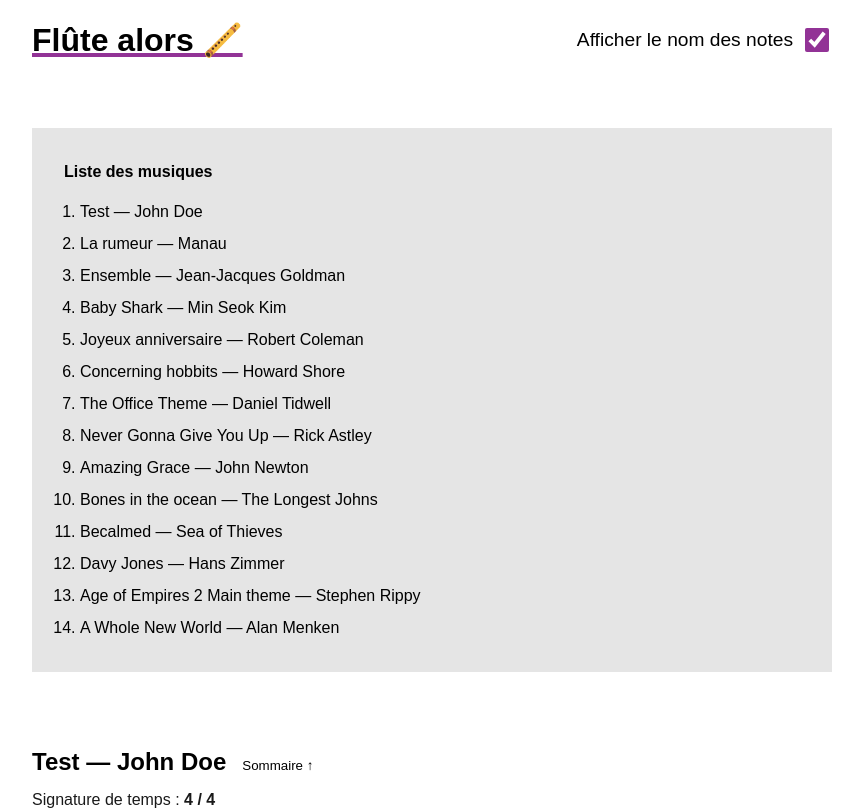
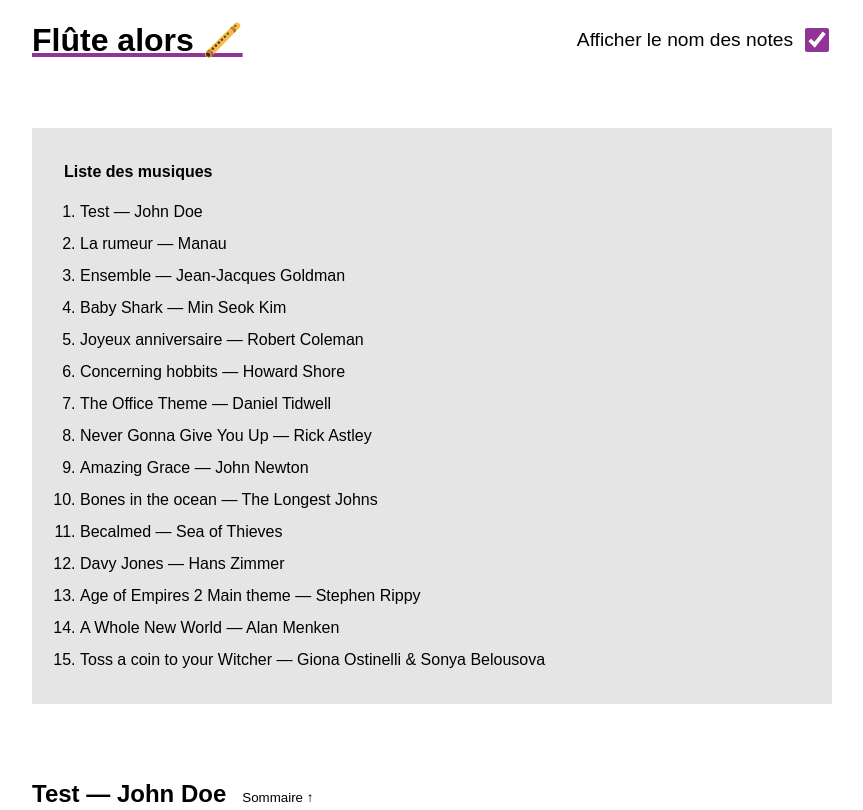
Before and after one commit to bellangerq/flute-alors, a Vue app: page / in a window 1280 px wide. Shown: the top 810 px of the page, without its empty margins (208-1071 px from the left). Built offline with nearby package versions, Linux system fonts and the light colour scheme.

Commit message:
add witcher song

```diff
--- a/sheets.js
+++ b/sheets.js
@@ -1050,37 +1050,176 @@
       { type: "rest", value: "quarter" },
     ],
   },
-  // {
-  //   name: "Toss a coin to your Witcher",
-  //   author: "Giona Ostinelli & Sonya Belousova",
-  //   timeSignature: [4, 4],
-  //   startValue: 0.5,
-  //   items: [
-  //     { type: "note", name: "sol", value: "eighth" },
-  //     { type: "note", name: "fa", value: "eighth", sharp: true },
-  //     { type: "note", name: "mi", value: "eighth" },
-  //     { type: "note", name: "re", value: "eighth" },
-  //     { type: "note", name: "mi", value: "half" },
-  //     { type: "note", name: "la", value: "eighth" },
-  //     { type: "note", name: "la", value: "eighth" },
-  //     { type: "note", name: "sol", value: "eighth" },
-  //     { type: "note", name: "fa", value: "eighth", sharp: true },
-  //     { type: "note", name: "mi", value: "quarter", dotted: true },
-  //     { type: "note", name: "mi", value: "eighth" },
-  //     { type: "note", name: "la", value: "eighth" },
-  //     { type: "note", name: "la", value: "eighth" },
-  //     { type: "note", name: "si", value: "quarter" },
-  //     { type: "note", name: "sol", value: "eighth" },
-  //     { type: "note", name: "mi", value: "eighth", tied: "start" },
-  //     { type: "note", name: "mi", value: "eighth", tied: "end" },
-  //     { type: "note", name: "mi", value: "eighth" },
-  //     { type: "note", name: "la", value: "quarter" },
-  //     { type: "note", name: "sol", value: "quarter" },
-  //     { type: "note", name: "la", value: "quarter" },
-  //     { type: "note", name: "la", value: "eighth" },
-  //     { type: "note", name: "si", value: "eighth" },
-  //     { type: "note", name: "si", value: "quarter", tied: "start" },
-  //     { type: "note", name: "si", value: "half", tied: "end" },
-  //   ],
-  // },
+  // Source: https://www.youtube.com/watch?v=XTxZg6o6xFM
+  {
+    name: "Toss a coin to your Witcher",
+    author: "Giona Ostinelli & Sonya Belousova",
+    timeSignature: [4, 4],
+    startValue: 0.5,
+    items: [
+      { type: "note", name: "sol", value: "eighth" },
+      { type: "note", name: "fa", value: "eighth", sharp: true },
+      { type: "note", name: "mi", value: "eighth" },
+      { type: "note", name: "re", value: "eighth" },
+      { type: "note", name: "mi", value: "half" },
+      { type: "note", name: "la", value: "eighth" },
+      { type: "note", name: "la", value: "eighth" },
+      { type: "note", name: "sol", value: "eighth" },
+      { type: "note", name: "fa", value: "eighth", sharp: true },
+      { type: "note", name: "mi", value: "quarter", dotted: true },
+      { type: "note", name: "mi", value: "eighth" },
+      { type: "note", name: "la", value: "eighth" },
+      { type: "note", name: "la", value: "eighth" },
+      { type: "note", name: "si", value: "quarter" },
+      { type: "note", name: "sol", value: "eighth" },
+      { type: "note", name: "mi", value: "eighth", tied: "start" },
+      { type: "note", name: "mi", value: "eighth", tied: "end" },
+      { type: "note", name: "mi", value: "eighth" },
+      { type: "note", name: "la", value: "quarter", triplet: true },
+      { type: "note", name: "sol", value: "quarter", triplet: true },
+      { type: "note", name: "la", value: "quarter", triplet: true },
+      { type: "rest", value: "half" },
+      { type: "note", name: "la", value: "eighth" },
+      {
+        type: "note",
+        name: "si",
+        value: "quarter",
+        dotted: true,
+        tied: "start",
+      },
+      { type: "note", name: "si", value: "half", tied: "end" },
+      { type: "rest", value: "half" },
+      { type: "rest", value: "quarter" },
+      { type: "rest", value: "eighth" },
+      { type: "note", name: "mi", value: "eighth" },
+      { type: "note", name: "sol", value: "eighth", dotted: true },
+      { type: "note", name: "fa", value: "sixteenth", sharp: true },
+      { type: "note", name: "mi", value: "eighth" },
+      { type: "note", name: "re", value: "eighth" },
+      { type: "note", name: "mi", value: "quarter", dotted: true },
+      { type: "note", name: "mi", value: "eighth" },
+      { type: "note", name: "sol", value: "eighth" },
+      { type: "note", name: "la", value: "eighth" },
+      { type: "note", name: "fa", value: "quarter", sharp: true },
+      { type: "note", name: "re", value: "eighth" },
+      { type: "note", name: "mi", value: "eighth", tied: "start" },
+      { type: "note", name: "mi", value: "eighth", tied: "end" },
+      { type: "note", name: "mi", value: "eighth" },
+      { type: "note", name: "la", value: "eighth" },
+      { type: "note", name: "la", value: "eighth" },
+      { type: "note", name: "si", value: "eighth" },
+      { type: "note", name: "sol", value: "eighth", tied: "start" },
+      { type: "note", name: "sol", value: "eighth", tied: "end" },
+      { type: "note", name: "mi", value: "eighth", tied: "start" },
+      { type: "note", name: "mi", value: "eighth", tied: "end" },
+      { type: "note", name: "mi", value: "eighth" },
+      { type: "note", name: "la", value: "eighth" },
+      { type: "note", name: "la", value: "eighth" },
+      { type: "note", name: "la", value: "eighth" },
+      { type: "note", name: "si", value: "eighth", tied: "start" },
+      { type: "note", name: "si", value: "half", tied: "end" },
+      { type: "rest", value: "quarter" },
+      { type: "note", name: "sol", value: "eighth" },
+      { type: "note", name: "mi", value: "eighth" },
+      { type: "rest", value: "whole" },
+      { type: "rest", value: "half" },
+      { type: "note", name: "sol", value: "eighth" },
+      { type: "note", name: "fa", value: "eighth", sharp: true },
+      { type: "note", name: "mi", value: "eighth" },
+      { type: "note", name: "re", value: "eighth" },
+      { type: "note", name: "mi", value: "quarter", dotted: true },
+      { type: "note", name: "mi", value: "eighth" },
+      { type: "note", name: "sol", value: "eighth" },
+      { type: "note", name: "la", value: "eighth" },
+      { type: "note", name: "fa", value: "eighth", sharp: true },
+      { type: "note", name: "fa", value: "eighth", sharp: true },
+      { type: "note", name: "mi", value: "half" },
+      { type: "note", name: "la", value: "eighth" },
+      { type: "note", name: "la", value: "eighth" },
+      { type: "note", name: "si", value: "eighth" },
+      { type: "note", name: "sol", value: "eighth", tied: "start" },
+      { type: "note", name: "sol", value: "eighth", tied: "end" },
+      { type: "note", name: "mi", value: "eighth", tied: "start" },
+      { type: "note", name: "mi", value: "eighth", tied: "end" },
+      { type: "note", name: "mi", value: "eighth" },
+      { type: "note", name: "do'", value: "eighth" },
+      { type: "note", name: "si", value: "eighth" },
+      { type: "note", name: "sol", value: "eighth" },
+      { type: "note", name: "la", value: "eighth" },
+      { type: "note", name: "si", value: "half" },
+      { type: "note", name: "sol", value: "eighth", dotted: true },
+      { type: "note", name: "fa", value: "sixteenth", sharp: true },
+      { type: "note", name: "mi", value: "sixteenth" },
+      { type: "note", name: "re", value: "sixteenth", tied: "start" },
+      { type: "note", name: "re", value: "eighth", tied: "end" },
+      { type: "note", name: "mi", value: "half" },
+      { type: "note", name: "sol", value: "eighth" },
+      { type: "note", name: "la", value: "eighth" },
+      { type: "note", name: "fa", value: "eighth", sharp: true },
+      { type: "note", name: "fa", value: "eighth", sharp: true },
+      { type: "note", name: "mi", value: "quarter", dotted: true },
+      { type: "note", name: "mi", value: "eighth" },
+      { type: "note", name: "la", value: "eighth" },
+      { type: "note", name: "la", value: "eighth" },
+      { type: "note", name: "si", value: "eighth" },
+      { type: "note", name: "sol", value: "eighth" },
+      { type: "note", name: "mi", value: "half" },
+      { type: "note", name: "la", value: "eighth" },
+      { type: "note", name: "sol", value: "eighth" },
+      { type: "note", name: "la", value: "eighth" },
+      { type: "note", name: "la", value: "eighth" },
+      { type: "note", name: "si", value: "half", dotted: true, tied: "start" },
+      { type: "note", name: "si", value: "eighth", dotted: true, tied: "end" },
+      { type: "rest", value: "sixteenth" },
+      { type: "rest", value: "quarter" },
+      { type: "note", name: "mi", value: "eighth" },
+      { type: "note", name: "sol", value: "eighth" },
+      { type: "note", name: "si", value: "quarter" },
+      { type: "note", name: "la", value: "eighth" },
+      { type: "note", name: "sol", value: "eighth" },
+      { type: "note", name: "la", value: "eighth" },
+      { type: "note", name: "si", value: "eighth", tied: "start" },
+      { type: "note", name: "si", value: "eighth", tied: "end" },
+      { type: "note", name: "si", value: "eighth" },
+      { type: "note", name: "la", value: "eighth" },
+      { type: "note", name: "sol", value: "eighth" },
+      { type: "note", name: "fa", value: "eighth", sharp: true },
+      { type: "note", name: "sol", value: "eighth", tied: "start" },
+      { type: "note", name: "sol", value: "eighth", tied: "end" },
+      { type: "note", name: "mi", value: "eighth", tied: "start" },
+      { type: "note", name: "mi", value: "eighth", tied: "end" },
+      { type: "note", name: "si", value: "eighth" },
+      { type: "note", name: "la", value: "eighth" },
+      { type: "note", name: "sol", value: "eighth" },
+      { type: "note", name: "fa", value: "eighth", sharp: true },
+      { type: "note", name: "sol", value: "eighth", tied: "start" },
+      { type: "note", name: "sol", value: "eighth", tied: "end" },
+      { type: "note", name: "mi", value: "eighth", tied: "start" },
+      { type: "note", name: "mi", value: "eighth", tied: "end" },
+      { type: "note", name: "re", value: "eighth" },
+      { type: "note", name: "mi", value: "eighth" },
+      { type: "note", name: "sol", value: "eighth", tied: "start" },
+      { type: "note", name: "sol", value: "eighth", tied: "end" },
+      { type: "rest", value: "quarter" },
+      { type: "note", name: "mi", value: "eighth" },
+      { type: "note", name: "sol", value: "eighth" },
+      { type: "note", name: "si", value: "quarter" },
+      { type: "note", name: "la", value: "eighth" },
+      { type: "note", name: "sol", value: "eighth" },
+      { type: "note", name: "la", value: "eighth" },
+      { type: "note", name: "si", value: "eighth", tied: "start" },
+      { type: "note", name: "si", value: "eighth", tied: "end" },
+      { type: "note", name: "si", value: "eighth" },
+      { type: "note", name: "do'", value: "eighth" },
+      { type: "note", name: "si", value: "eighth" },
+      { type: "note", name: "la", value: "eighth" },
+      { type: "note", name: "si", value: "eighth", tied: "start" },
+      { type: "note", name: "si", value: "half", dotted: true, tied: "end" },
+      { type: "rest", value: "quarter" },
+      { type: "note", name: "mi'", value: "whole", flat: true },
+      { type: "note", name: "mi'", value: "half", dotted: true, tied: "start" },
+      { type: "note", name: "mi'", value: "eighth", dotted: true, tied: "end" },
+      { type: "rest", value: "sixteenth" },
+    ],
+  },
 ];
```
